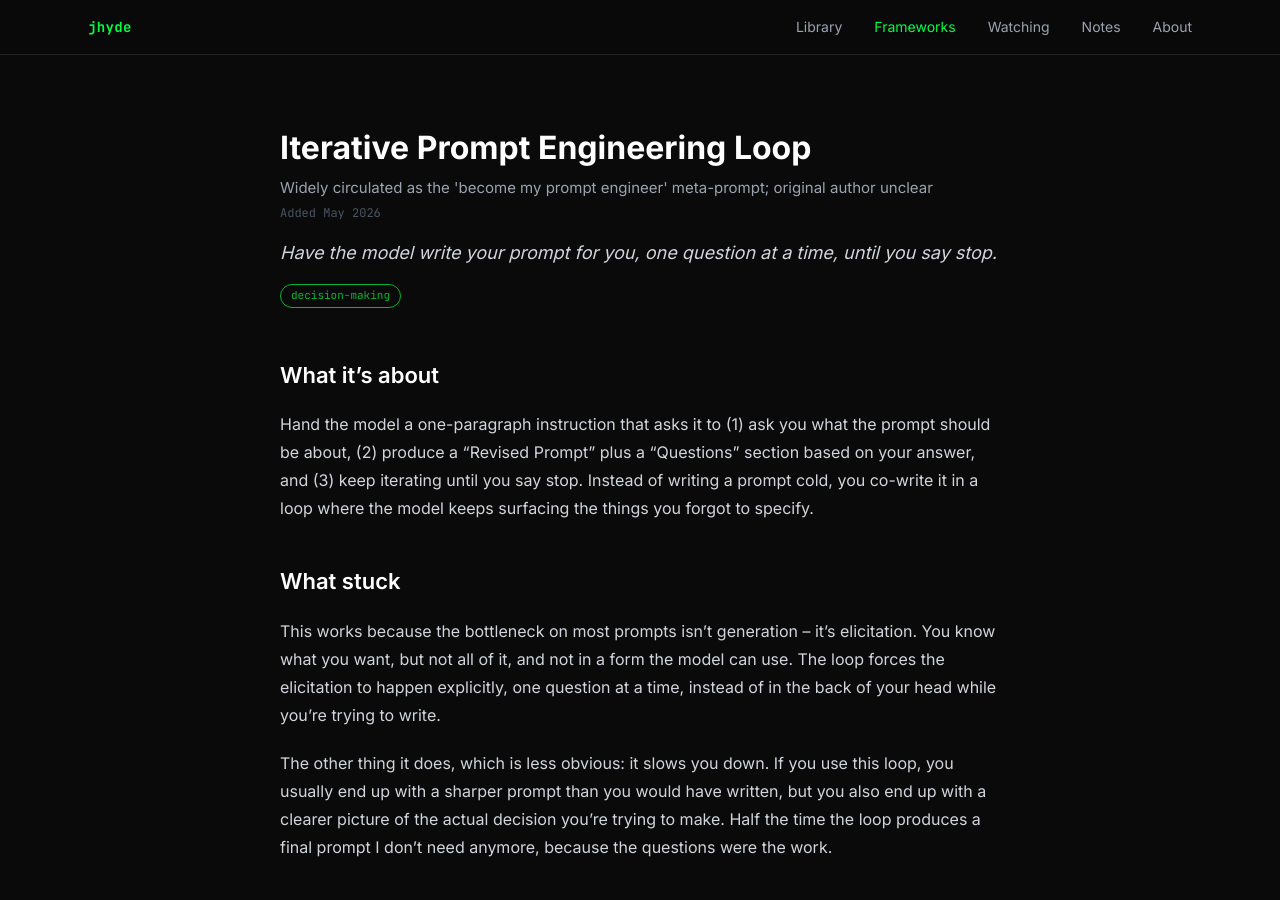
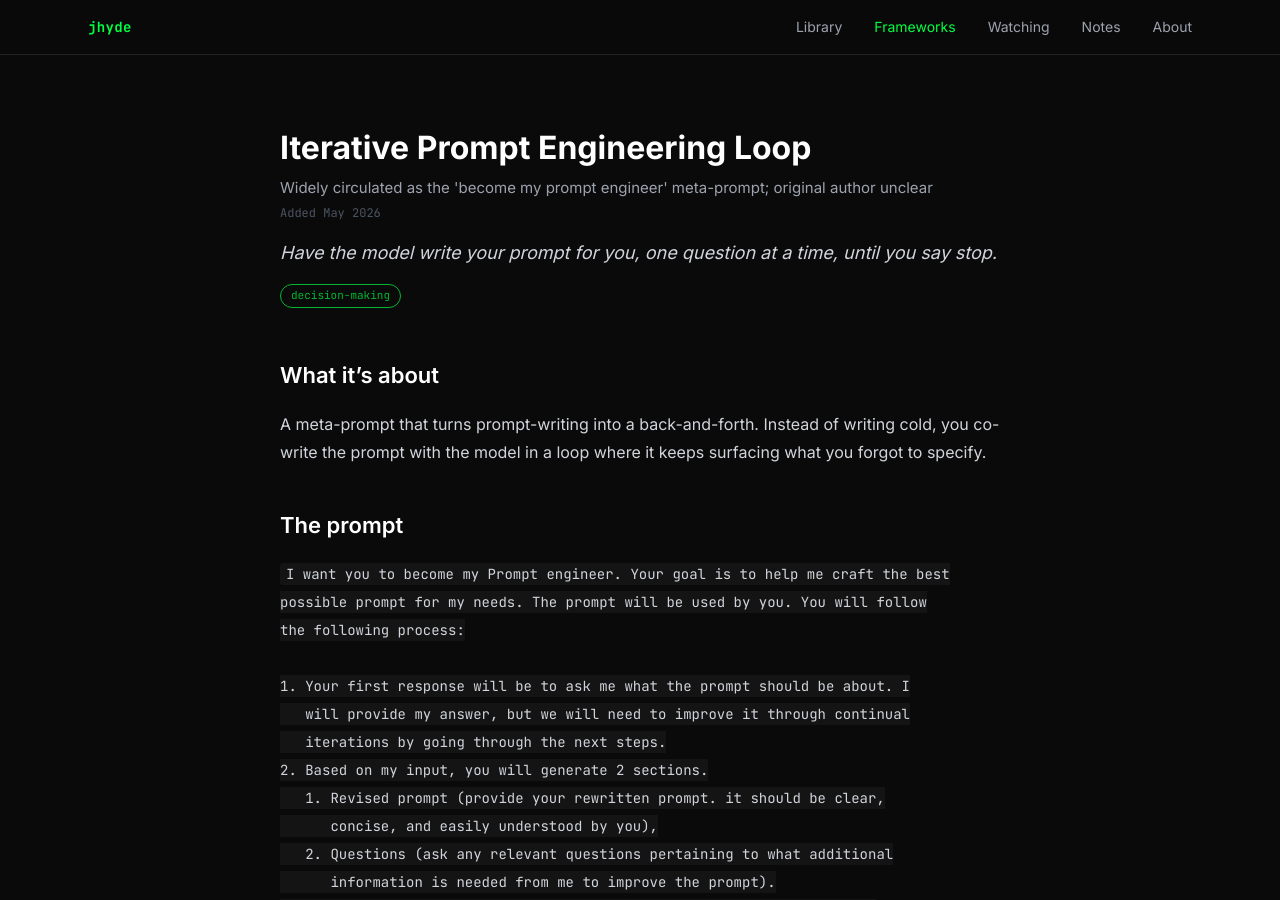
Before and after one commit to jandhyde/jandhyde-site, a Jekyll site: the page built from _frameworks/iterative-prompt-engineering-loop.md, in a window 1280 px wide and 900 px high. Built offline with Jekyll 4.4.1, drawn with Linux system fonts in a browser that asks for light colours; some of the changed text lies outside the part shown.

````diff
--- a/_frameworks/iterative-prompt-engineering-loop.md
+++ b/_frameworks/iterative-prompt-engineering-loop.md
@@ -10,13 +10,33 @@ one_line: "Have the model write your prompt for you, one question at a time, unt
 
 ## What it's about
 
-Hand the model a one-paragraph instruction that asks it to (1) ask you what the prompt should be about, (2) produce a "Revised Prompt" plus a "Questions" section based on your answer, and (3) keep iterating until you say stop. Instead of writing a prompt cold, you co-write it in a loop where the model keeps surfacing the things you forgot to specify.
+A meta-prompt that turns prompt-writing into a back-and-forth. Instead of writing cold, you co-write the prompt with the model in a loop where it keeps surfacing what you forgot to specify.
+
+## The prompt
+
+```
+I want you to become my Prompt engineer. Your goal is to help me craft the best
+possible prompt for my needs. The prompt will be used by you. You will follow
+the following process:
+
+1. Your first response will be to ask me what the prompt should be about. I
+   will provide my answer, but we will need to improve it through continual
+   iterations by going through the next steps.
+2. Based on my input, you will generate 2 sections.
+   1. Revised prompt (provide your rewritten prompt. it should be clear,
+      concise, and easily understood by you),
+   2. Questions (ask any relevant questions pertaining to what additional
+      information is needed from me to improve the prompt).
+3. We will continue this iterative process with me providing additional
+   information to you and you updating the prompt in the Revised prompt
+   section until I say we are done.
+```
 
 ## What stuck
 
-This works because the bottleneck on most prompts isn't generation -- it's elicitation. You know what you want, but not all of it, and not in a form the model can use. The loop forces the elicitation to happen explicitly, one question at a time, instead of in the back of your head while you're trying to write.
+The bottleneck on most prompts isn't generation -- it's elicitation. You know what you want, but not all of it, and not in a form the model can use. The loop forces the elicitation to happen explicitly, one question at a time, instead of in the back of your head while you're trying to write.
 
-The other thing it does, which is less obvious: it slows you down. If you use this loop, you usually end up with a sharper prompt than you would have written, but you also end up with a clearer picture of the actual decision you're trying to make. Half the time the loop produces a final prompt I don't need anymore, because the questions were the work.
+The loop also slows you down. You usually end up with a sharper prompt than you would have written, but you also end up with a clearer picture of the actual decision you're trying to make. Half the time the loop produces a final prompt I don't need anymore, because the questions were the work.
 
 ## Where I use it
 
````
Also changed, not shown: _books/lean-analytics.md (+2 -2 lines), _frameworks/costar-prompting.md (+2 -2 lines).
